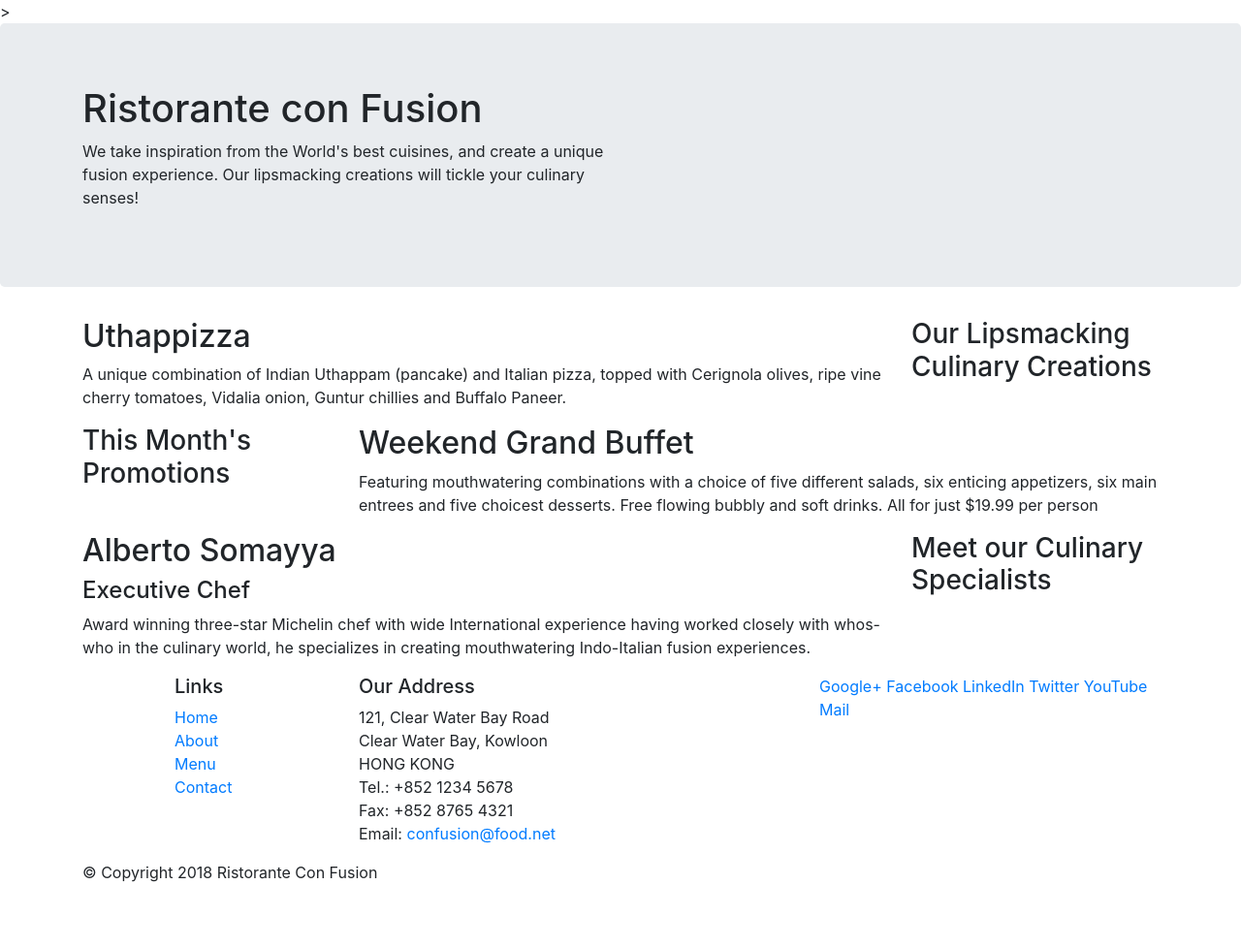
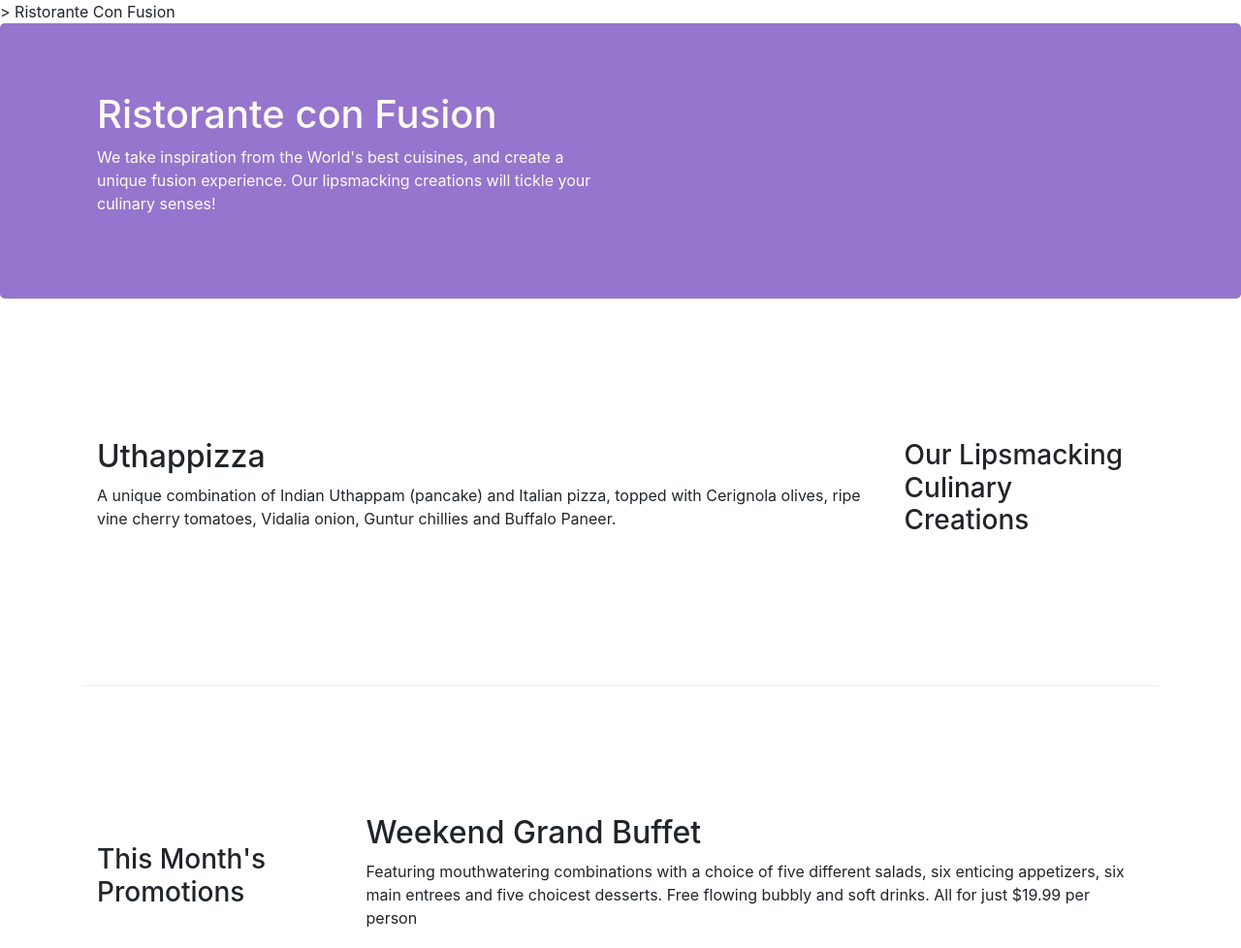
Before and after one commit to Ashley-Mei/Bootstrap4-starter, a website: page index.html in a window 1280 px wide. Shown: the top 978 px of the page at 97% size. Before the commit the page ends 928 px from the top, so only its background shows below. Drawn offline with nearby package versions, Linux system fonts and the light colour scheme.

Commit message:
grid system 2

```diff
--- a/css/styles.css
+++ b/css/styles.css
@@ -17,3 +17,16 @@
     margin: 0px auto;
     padding: 20px 0px 20px 0px;
 }
+
+.jumbotron {
+    padding:70px 30px 70px 30px;
+    margin:0px auto;
+    background: #9575CD ;
+    color:floralwhite;
+}
+
+address{
+    font-size:80%;
+    margin:0px;
+    color:#0f0f0f;
+}
--- a/index.html
+++ b/index.html
@@ -10,6 +10,7 @@
     <!-- Bootstrap CSS -->
     <!-- test-->>
     <link rel="stylesheet" href="node_modules/bootstrap/dist/css/bootstrap.min.css">
+    <link rel="stylesheet" href="css/styles.css"
     <title>Ristorante Con Fusion</title>
 </head>
 
@@ -17,7 +18,7 @@
 
     <header class="jumbotron">
         <div class="container">
-            <div class="row">
+            <div class="row row-header">
                 <div class="col-12 col-sm-6">
                     <h1>Ristorante con Fusion</h1>
                     <p>We take inspiration from the World's best cuisines, and create a unique fusion experience. Our lipsmacking creations will tickle your culinary senses!</p>
@@ -29,7 +30,7 @@
     </header>
 
     <div class="container">
-        <div class="row">
+        <div class="row row-content align-items-center">
             <!--order first 会被推到右边-->
             <div class="col-12 col-sm-4 order-sm-last col-md-3">
                 <h3>Our Lipsmacking Culinary Creations</h3>
@@ -42,7 +43,7 @@
         </div>
 
 
-        <div class="row">
+        <div class="row row-content align-items-center">
             <div class="col-12 col-sm-4 col-md-3">
                 <h3>This Month's Promotions</h3>
             </div>
@@ -52,7 +53,7 @@
             </div>
         </div>
 
-        <div class="row">
+        <div class="row row-content align-items-center">
             <div class="col-12 col-sm-4 order-sm-last col-md-3">
                 <h3>Meet our Culinary Specialists</h3>
             </div>
@@ -64,7 +65,7 @@
         </div>
     </div>
 
-    <footer>
+    <footer class="footer">
         <div class="container">
             <div class="row">
                 <!--xs只占4列，从sm到xl占2列，offset：因为多出来一列，将整体向右推一列-->
@@ -89,9 +90,10 @@
 		              Email: <a href="mailto:confusion@food.net">confusion@food.net</a>
 		           </address>
                 </div>
-                <!--对于xs，会额外占据12列，对于sm到xl，只会占用4列，算上前面的同样将余出1列-->
-                <div class="col-12 col-sm-4">
-                    <div>
+                <!--对于xs，会额外占据12列，对于sm到xl，只会占用4列，算上前面的同样将余出1列;align 将垂直居中（与行中心对齐-->
+                <div class="col-12 col-sm-4 align-self-center">
+                    <!--居中-->
+                    <div class="text-center">
                         <a href="http://google.com/+">Google+</a>
                         <a href="http://www.facebook.com/profile.php?id=">Facebook</a>
                         <a href="http://www.linkedin.com/in/">LinkedIn</a>
@@ -101,7 +103,8 @@
                     </div>
                 </div>
            </div>
-           <div class="row">
+           <!--居中-->
+           <div class="row justify-content-center">
                <!--随意占列-->
                 <div class="col-auto">
                     <p>© Copyright 2018 Ristorante Con Fusion</p>
```
